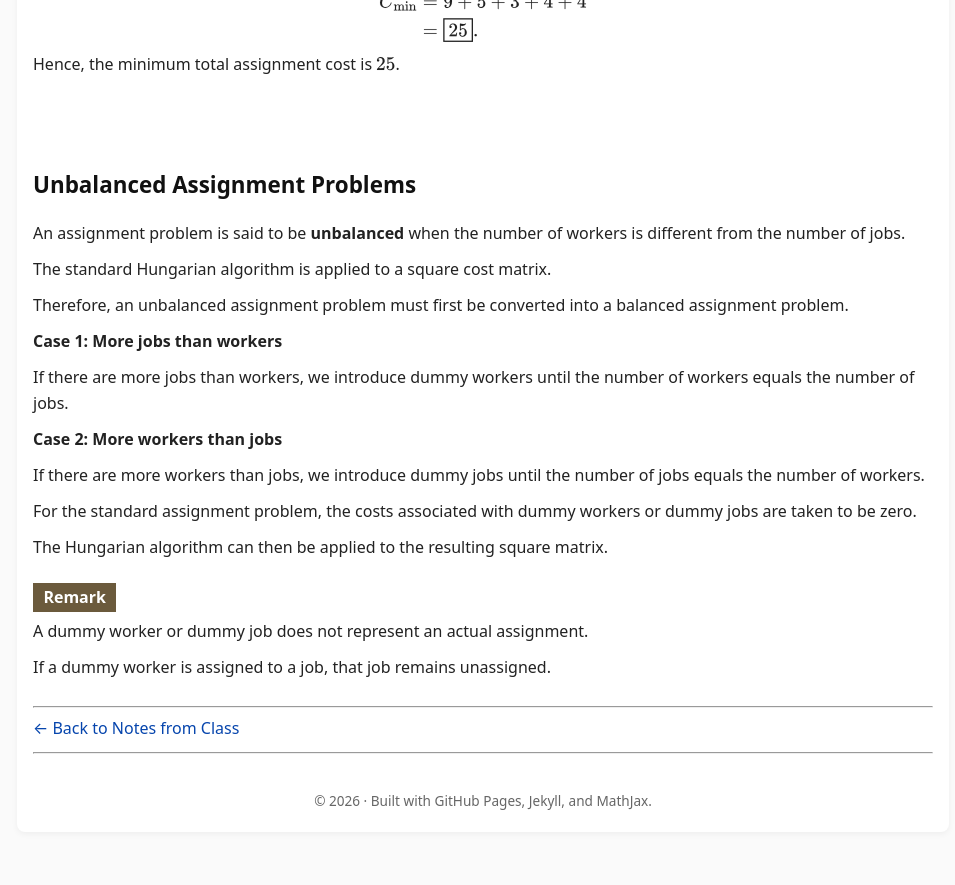
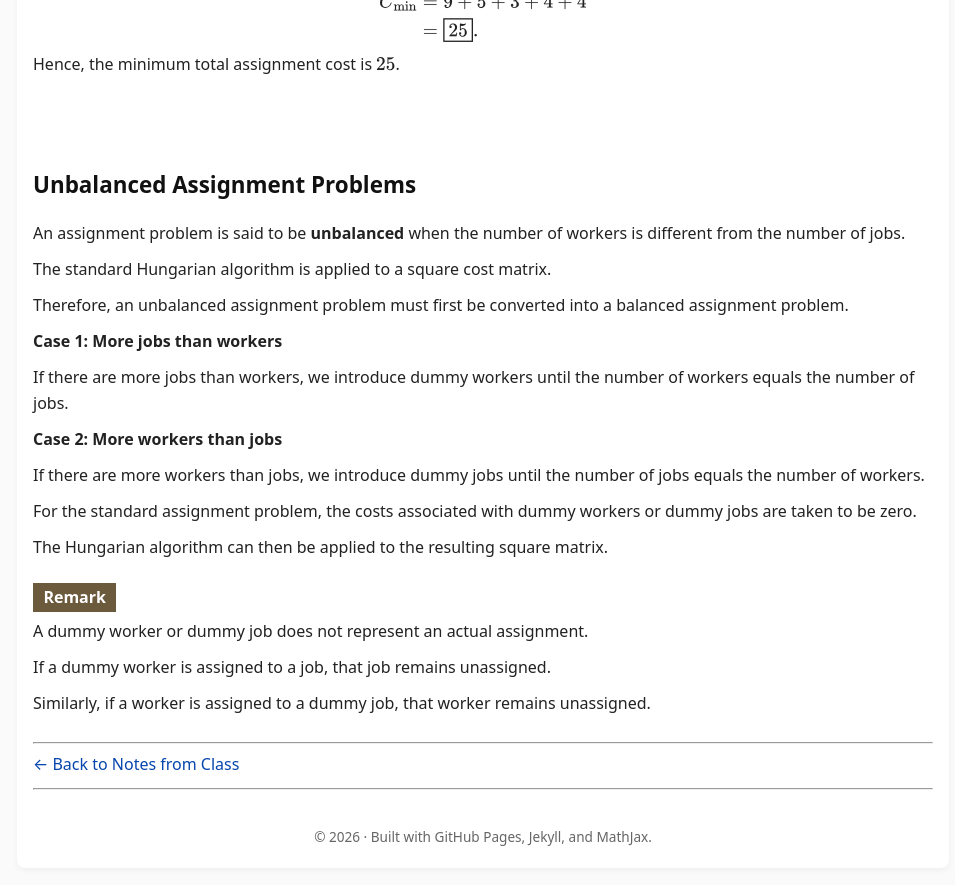
Before and after one commit to SaleemKamaludin/SaleemKamaludin.github.io, a Jekyll site: the page built from courses/math-2276/notes-from-class/supplementary-lecture-6/index.md, in a window 1280 px wide and 900 px high, scrolled down 9376 px. Shown: the top 885 px of the window, without its empty margins (157-1112 px from the left). Built offline with Jekyll 4.4.1, drawn with Linux system fonts in a browser that asks for light colours; before the commit the page ends 10240 px from its top, so only the background shows below that.

Commit message:
Add dummy job interpretation to unbalanced assignment remark

```diff
--- a/courses/math-2276/notes-from-class/supplementary-lecture-6/index.md
+++ b/courses/math-2276/notes-from-class/supplementary-lecture-6/index.md
@@ -1556,6 +1556,15 @@ C_{\min}
     </p>
 
   </div>
+
+  <div id="remark-unbalanced-assignment-dummy-job-meaning">
+
+    <p>
+      Similarly, if a worker is assigned to a dummy job,
+      that worker remains unassigned.
+    </p>
+
+  </div>
 </div>
 
 
```
